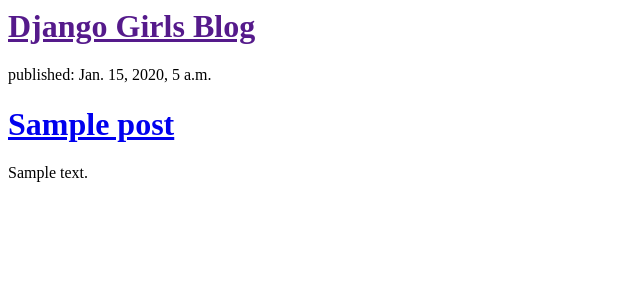
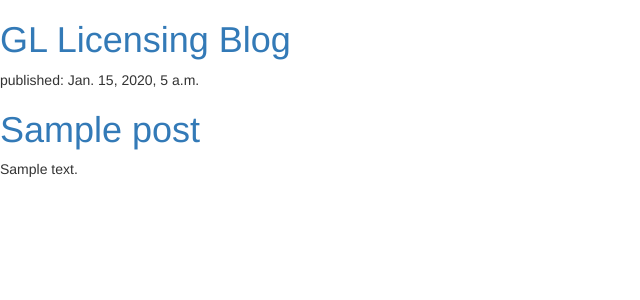
Before and after one commit to hollanjs/gl_licensing, a Django app: template blog/templates/blog/post_list.html in a window 1280 px wide. Shown: the top 300 px of the page, without its empty margins (0-640 px from the left). Run offline with Django 3.2, Linux system fonts and the light colour scheme; the template is opened without the code that fills it: values that come from a table or form of the project are taken from there, others are empty; tables that the repository leaves empty hold one stand-in row (values such as "Sample post"); some libraries are stand-ins or nearby versions.

Commit message:
jazzed up the page by adding bootstrap and updated title and some stuff...

```diff
--- a/blog/templates/blog/post_list.html
+++ b/blog/templates/blog/post_list.html
@@ -1,10 +1,12 @@
 <html>
     <head>
-        <title>Django Girls blog</title>
+        <title>GL Licensing Blog</title>
+        <link rel="stylesheet" href="//maxcdn.bootstrapcdn.com/bootstrap/3.2.0/css/bootstrap.min.css">
+        <link rel="stylesheet" href="//maxcdn.bootstrapcdn.com/bootstrap/3.2.0/css/bootstrap-theme.min.css">
     </head>
     <body>
         <div>
-            <h1><a href="">Django Girls Blog</a></h1>
+            <h1><a href="">GL Licensing Blog</a></h1>
         </div>
 
         {% for post in posts %}
```
